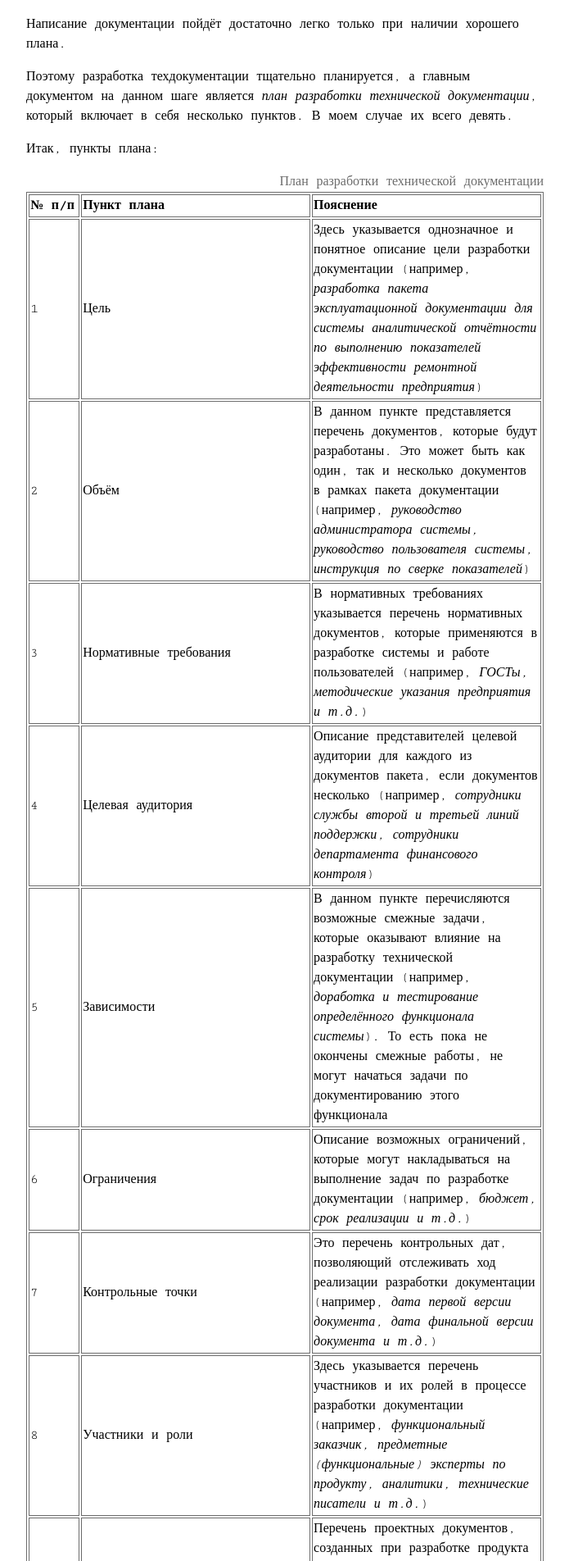
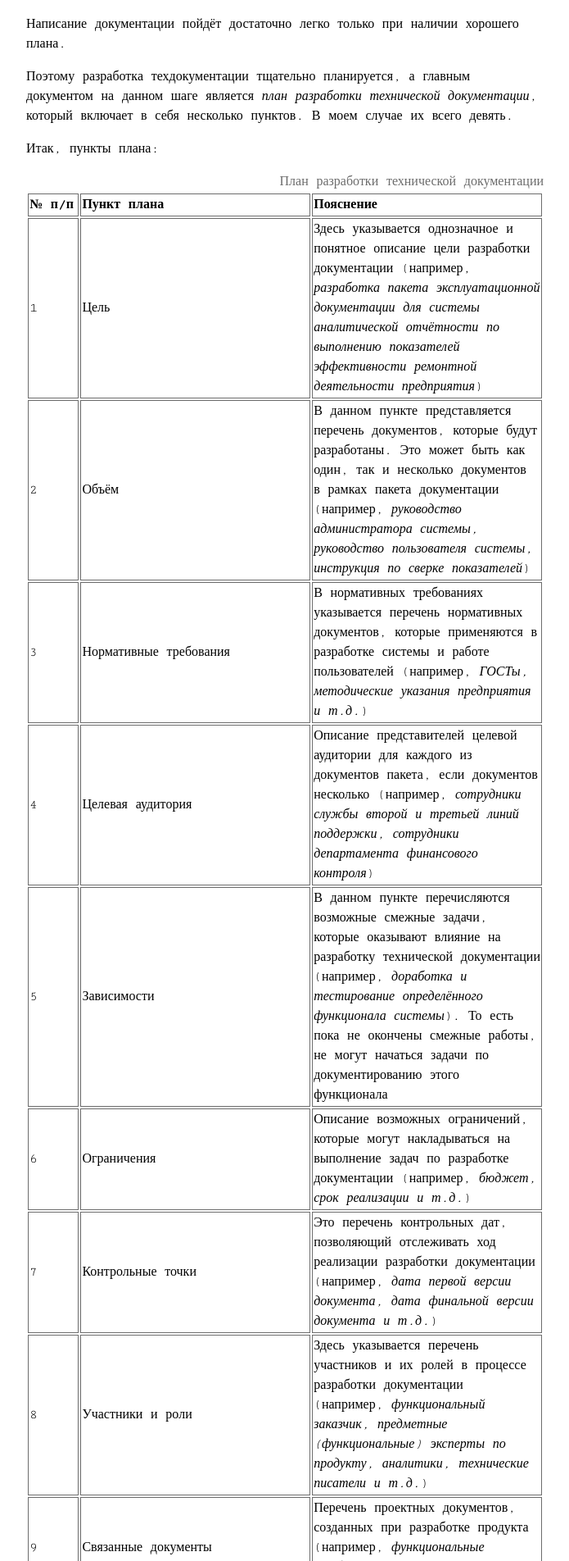
Before and after one commit to techwritex/techcommpod, a Jekyll site: the page built from _posts/2023-04-13-vypusk-6-process-razrabotki-dokumentatcii-podgotovka.md, in a window 1280 px wide. Shown: the part 1742-3646 px from the top of the page at 82% size, without its empty margins (292-987 px from the left). Built offline with Jekyll 4.4.1, drawn with Linux system fonts in a browser that asks for light colours.

Commit message:
techcommpod-1.2-episode-006-update-2

```diff
--- a/_posts/2023-04-13-vypusk-6-process-razrabotki-dokumentatcii-podgotovka.md
+++ b/_posts/2023-04-13-vypusk-6-process-razrabotki-dokumentatcii-podgotovka.md
@@ -62,7 +62,7 @@
 
 Итак, пункты плана:
 
-<table style="border: 1px solid #6c6c6c;">
+<table>
     <caption style="color: #6c6c6c; text-align: right;">План разработки технической документации</caption>
     <colgroup>
     <col width="10%" />
```
